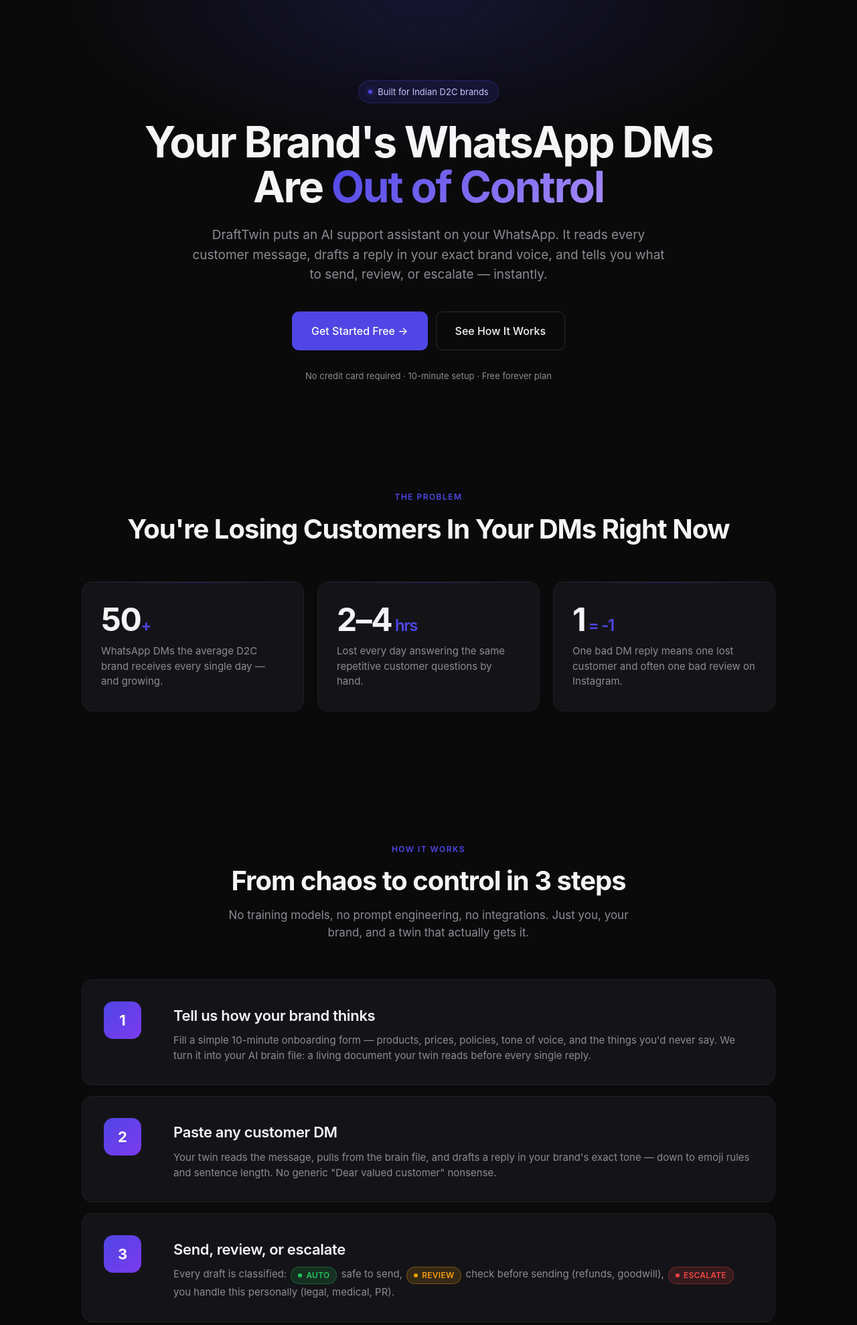
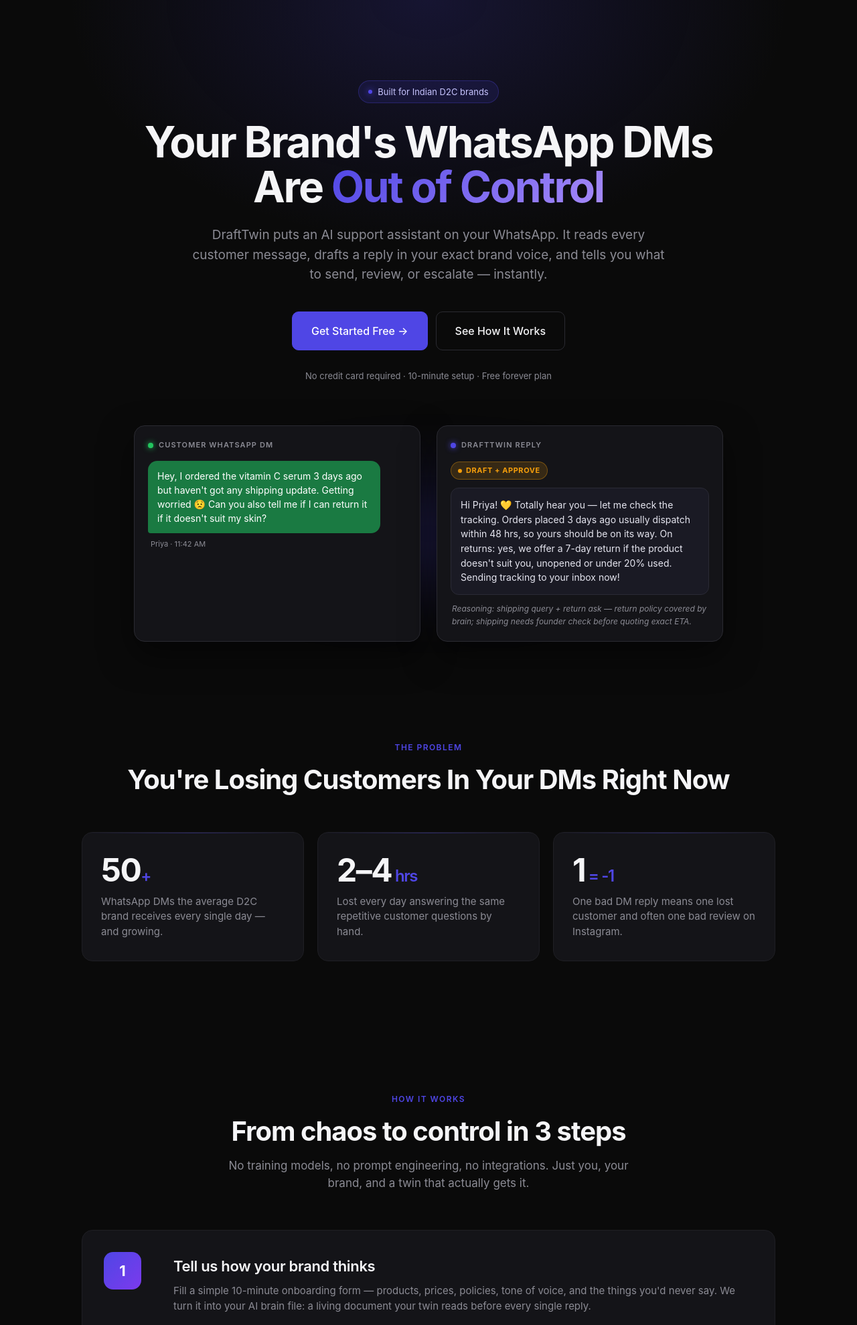
Before and after one commit to UditBuilds/drafttwin, a Flask app: page / in a window 1280 px wide. Shown: the part 71-2049 px from the top of the page at 67% size. Run offline with Flask 3, Linux system fonts and the light colour scheme.

Commit message:
Add hero product mockup and grid background to landing
Side-by-side customer WhatsApp DM + DraftTwin classified reply sits
under the hero CTAs so visitors see the actual output instantly. Subtle
indigo grid backdrop adds depth without touching the framework-free
constraint — pure CSS + inline SVG, no build tools.

Co-Authored-By: Claude Opus 4.7 <noreply@anthropic.com>

```diff
--- a/templates/landing.html
+++ b/templates/landing.html
@@ -28,7 +28,22 @@
       font-family: Inter, -apple-system, BlinkMacSystemFont, "Segoe UI", Roboto, sans-serif;
       line-height: 1.55;
       -webkit-font-smoothing: antialiased;
+      position: relative;
     }
+    body::before {
+      content: "";
+      position: fixed;
+      inset: 0;
+      background-image:
+        linear-gradient(rgba(79, 70, 229, 0.06) 1px, transparent 1px),
+        linear-gradient(90deg, rgba(79, 70, 229, 0.06) 1px, transparent 1px);
+      background-size: 48px 48px;
+      mask-image: radial-gradient(ellipse 80% 60% at 50% 20%, #000 40%, transparent 80%);
+      -webkit-mask-image: radial-gradient(ellipse 80% 60% at 50% 20%, #000 40%, transparent 80%);
+      pointer-events: none;
+      z-index: 0;
+    }
+    .nav, section, footer { position: relative; z-index: 1; }
     a { color: inherit; text-decoration: none; }
 
     /* Nav */
@@ -168,6 +183,103 @@
       margin-top: 28px;
       font-size: 13px;
       color: var(--muted);
+    }
+
+    /* Hero mockup */
+    .hero-mock {
+      margin-top: 64px;
+      display: grid;
+      grid-template-columns: 1fr 1fr;
+      gap: 24px;
+      max-width: 960px;
+      margin-left: auto;
+      margin-right: auto;
+      text-align: left;
+      position: relative;
+    }
+    .hero-mock::before {
+      content: "";
+      position: absolute;
+      inset: -40px;
+      background: radial-gradient(ellipse 60% 50% at 50% 50%, rgba(79, 70, 229, 0.25), transparent 70%);
+      filter: blur(30px);
+      z-index: -1;
+    }
+    .mock-card {
+      background: var(--bg-card);
+      border: 1px solid var(--border-strong);
+      border-radius: 16px;
+      padding: 20px;
+      box-shadow: 0 20px 50px rgba(0, 0, 0, 0.5);
+    }
+    .mock-label {
+      font-size: 11px;
+      font-weight: 600;
+      letter-spacing: 0.1em;
+      text-transform: uppercase;
+      color: var(--muted);
+      margin-bottom: 14px;
+      display: flex;
+      align-items: center;
+      gap: 8px;
+    }
+    .mock-label::before {
+      content: "";
+      width: 8px; height: 8px; border-radius: 50%;
+      background: var(--green);
+      box-shadow: 0 0 8px var(--green);
+    }
+    .mock-label.twin::before { background: var(--accent); box-shadow: 0 0 8px var(--accent); }
+
+    .chat-bubble {
+      background: #1a7a42;
+      color: #fff;
+      padding: 12px 14px;
+      border-radius: 14px 14px 14px 4px;
+      font-size: 14px;
+      line-height: 1.5;
+      max-width: 90%;
+      margin-bottom: 8px;
+    }
+    .chat-meta { font-size: 11px; color: var(--muted); margin-left: 4px; }
+
+    .twin-reply {
+      background: #1a1a24;
+      border: 1px solid #2a2a35;
+      border-radius: 12px;
+      padding: 14px;
+      font-size: 14px;
+      color: #e5e5ef;
+      line-height: 1.55;
+      margin-bottom: 12px;
+    }
+    .twin-reasoning {
+      font-size: 12px;
+      color: var(--muted);
+      font-style: italic;
+      padding: 0 2px;
+    }
+    .twin-class {
+      display: inline-flex;
+      align-items: center;
+      gap: 6px;
+      padding: 4px 10px;
+      border-radius: 999px;
+      font-size: 11px;
+      font-weight: 700;
+      letter-spacing: 0.05em;
+      margin-bottom: 12px;
+    }
+    .twin-class .dot { width: 6px; height: 6px; border-radius: 50%; }
+    .twin-class.draft {
+      background: rgba(245, 158, 11, 0.15);
+      color: var(--amber);
+      border: 1px solid rgba(245, 158, 11, 0.35);
+    }
+    .twin-class.draft .dot { background: var(--amber); }
+
+    @media (max-width: 720px) {
+      .hero-mock { grid-template-columns: 1fr; gap: 16px; margin-top: 40px; }
     }
 
     /* Pain */
@@ -458,6 +570,24 @@
         <a class="btn btn-ghost btn-lg" href="#how">See How It Works</a>
       </div>
       <p class="hero-note">No credit card required · 10-minute setup · Free forever plan</p>
+
+      <div class="hero-mock">
+        <div class="mock-card">
+          <div class="mock-label">Customer WhatsApp DM</div>
+          <div class="chat-bubble">
+            Hey, I ordered the vitamin C serum 3 days ago but haven't got any shipping update. Getting worried 😟 Can you also tell me if I can return it if it doesn't suit my skin?
+          </div>
+          <div class="chat-meta">Priya · 11:42 AM</div>
+        </div>
+        <div class="mock-card">
+          <div class="mock-label twin">DraftTwin reply</div>
+          <div class="twin-class draft"><span class="dot"></span>DRAFT + APPROVE</div>
+          <div class="twin-reply">
+            Hi Priya! 💛 Totally hear you — let me check the tracking. Orders placed 3 days ago usually dispatch within 48 hrs, so yours should be on its way. On returns: yes, we offer a 7-day return if the product doesn't suit you, unopened or under 20% used. Sending tracking to your inbox now!
+          </div>
+          <div class="twin-reasoning">Reasoning: shipping query + return ask — return policy covered by brain; shipping needs founder check before quoting exact ETA.</div>
+        </div>
+      </div>
     </div>
   </section>
 
```
